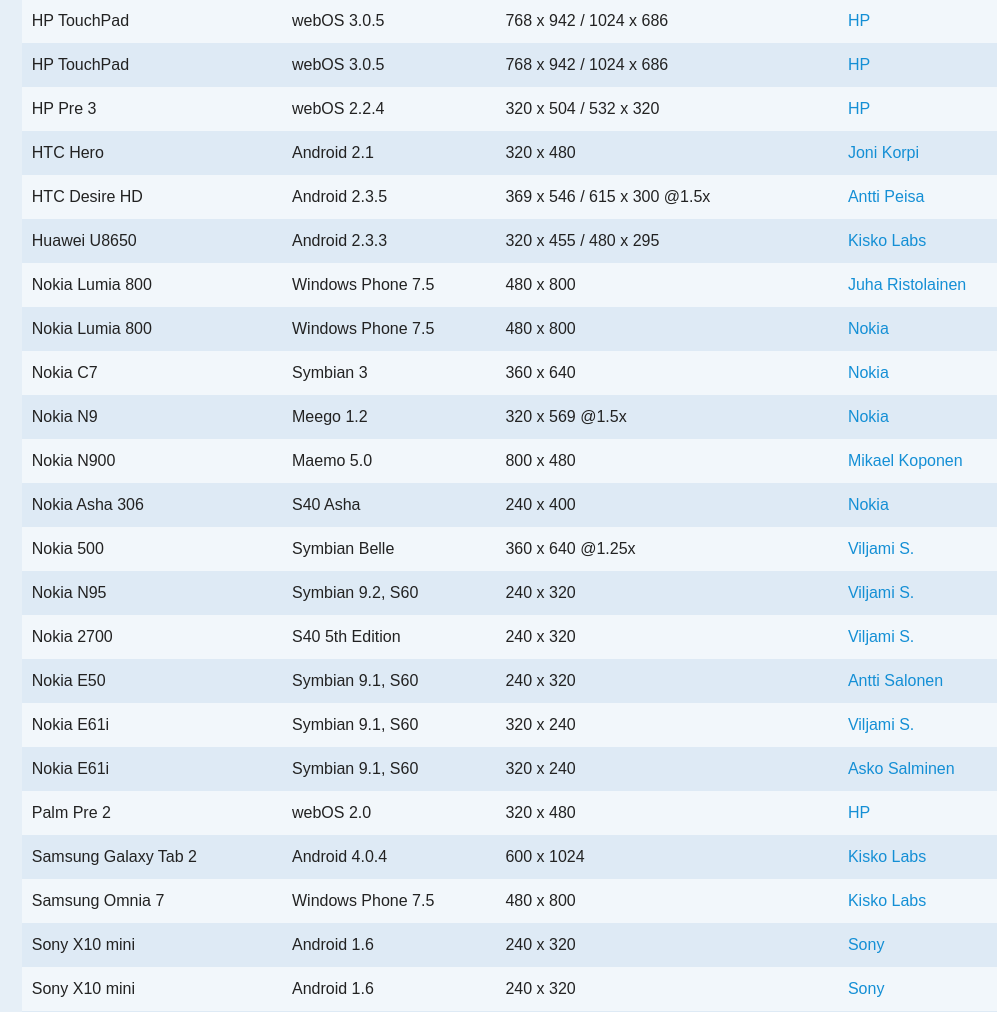
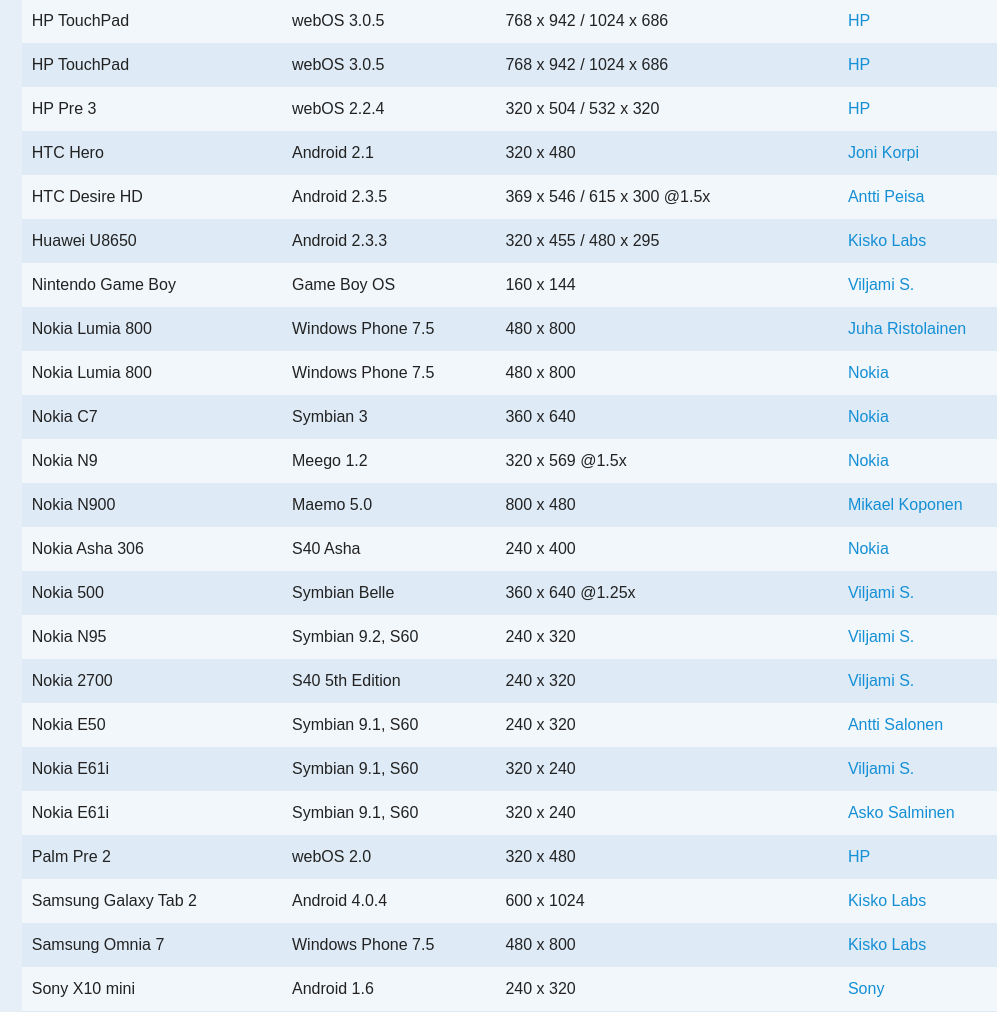
Before and after one commit to helsinkidevicelab/hodl, a PHP site: page / in a window 1280 px wide. Shown: the part 1780-2792 px from the top of the page, without its empty margins (119-1116 px from the left). Run offline with PHP 8.4, Linux system fonts and the light colour scheme; some libraries are stand-ins or nearby versions.

Commit message:
Ads Nintendo Gameboy

```diff
--- a/index.php
+++ b/index.php
@@ -182,6 +182,12 @@ include("includes/header.php");
               <td data-title="Contributor"><a href="http://twitter.com/kiskolabs" rel="external">Kisko Labs</a></td>
             </tr>
             <tr>
+              <td data-title="Device">Nintendo Game Boy</td>
+              <td data-title="OS">Game Boy OS</td>
+              <td data-customkey="1" data-title="Screen Size">160&nbsp;x&nbsp;144</td>
+              <td data-title="Contributor"><a href="http://twitter.com/viljamis" rel="external">Viljami S.</a></td>
+            </tr>
+            <tr>
               <td data-title="Device">Nokia Lumia 800</td>
               <td data-title="OS">Windows Phone 7.5</td>
               <td data-customkey="28" data-title="Screen Size">480&nbsp;x&nbsp;800</td>
```
